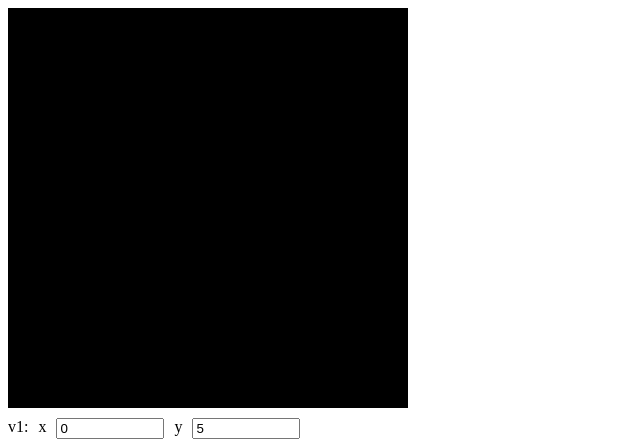
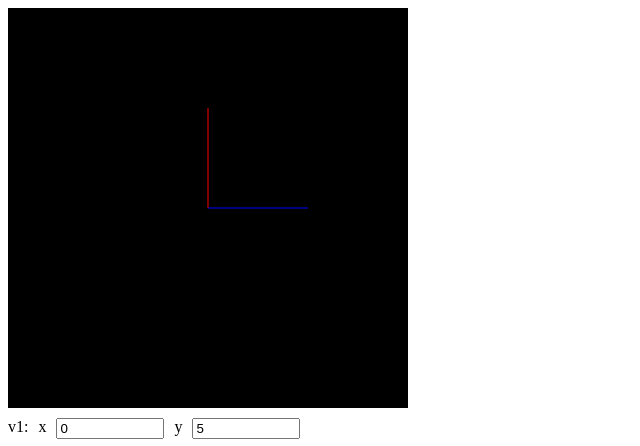
Before and after one commit to fjordimm/cse160, a plain HTML site: page asgn0/src/asg0.html in a window 1280 px wide. Shown: the top 446 px of the page, without its empty margins (0-640 px from the left). Drawn offline with Linux system fonts and the light colour scheme.

Commit message:
asgn0: fixed bug with paths

```diff
--- a/asgn0/src/asg0.html
+++ b/asgn0/src/asg0.html
@@ -54,7 +54,7 @@
         <input type="button" value="Draw" onclick="handleDrawOperationEvent();">
     </div>
 
-    <script src="lib/cuon-matrix-cse160.js"></script>
+    <script src="../lib/cuon-matrix-cse160.js"></script>
     <script src="asg0.js"></script>
 </body>
 
```
